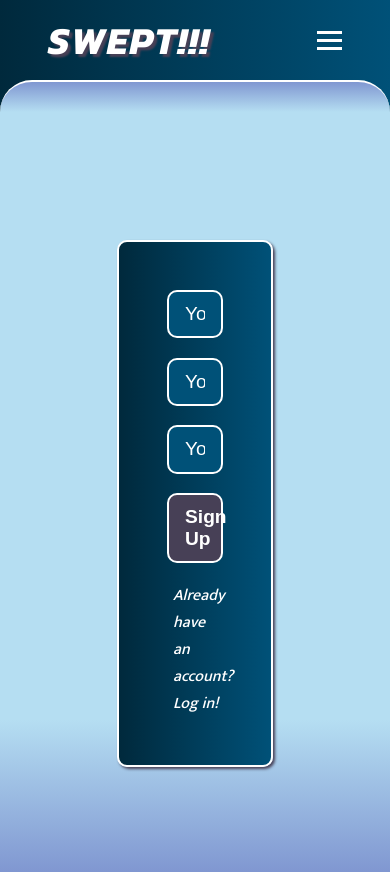
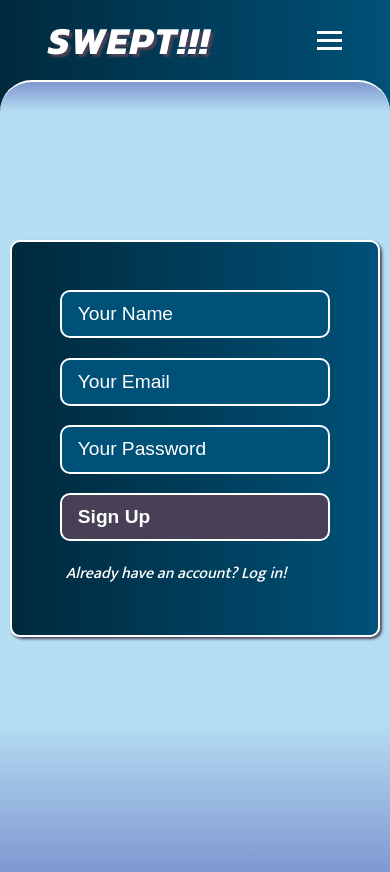
Before and after one commit to elliottdombrowski/SWEPT-02, a React (Create React App) app in the folder client/: page /login in a window 390 px wide. Built offline with nearby package versions, Linux system fonts and the light colour scheme.

Commit message:
fuck me fixed login/signup queries

```diff
--- a/client/src/App.css
+++ b/client/src/App.css
@@ -412,7 +412,8 @@ h4 {
   .sweeper-form-wrapper,
   .sweeper-data-output-wrapper,
   .snow-form-wrapper,
-  .snow-data-output-wrapper {
+  .snow-data-output-wrapper,
+  .login-signup-inner {
     width: 60%;
   }
 }
@@ -423,7 +424,8 @@ h4 {
   .sweeper-form-wrapper,
   .sweeper-data-output-wrapper,
   .snow-form-wrapper,
-  .snow-data-output-wrapper {
+  .snow-data-output-wrapper,
+  .login-signup-inner {
     width: 70%;
   }
 }
@@ -432,7 +434,8 @@ h4 {
   .sweeper-form-wrapper,
   .sweeper-data-output-wrapper,
   .snow-form-wrapper,
-  .snow-data-output-wrapper {
+  .snow-data-output-wrapper,
+  .login-signup-inner {
     width: 85%;
   }
 
@@ -445,7 +448,8 @@ h4 {
   .sweeper-form-wrapper,
   .sweeper-data-output-wrapper,
   .snow-form-wrapper,
-  .snow-data-output-wrapper {
+  .snow-data-output-wrapper,
+  .login-signup-inner {
     width: 95%;
   }
 }
--- a/client/src/components/LoginForm/query.css
+++ /dev/null
@@ -1,5 +0,0 @@
-@media all and (max-width: 768px) {
-  .login-form-wrapper {
-    width: 85%;
-  }
-}
```
